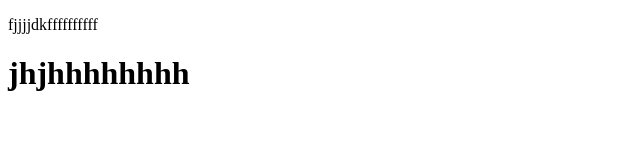
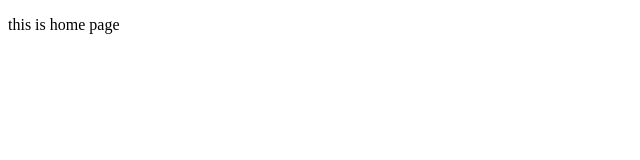
Before and after one commit to mohamadmt/project, a plain HTML site: page index.html in a window 1280 px wide. Shown: the whole page, without its empty margins (0-640 px from the left). Drawn offline with Linux system fonts and the light colour scheme.

Commit message:
add p tag to hame.html and change it

```diff
--- a/index.html
+++ b/index.html
@@ -4,10 +4,9 @@
     <meta charset="UTF-8">
     <meta name="viewport" content="width=device-width, initial-scale=1.0">
     <meta http-equiv="X-UA-Compatible" content="ie=edge">
-    <title>home </title>
-    <p>fjjjjdkffffffffff</p>
+    <title>home page</title>
 
-    <h1>jhjhhhhhhhh</h1>
+    <p>this is home page</p>
 </head>
 <body>
 
```
